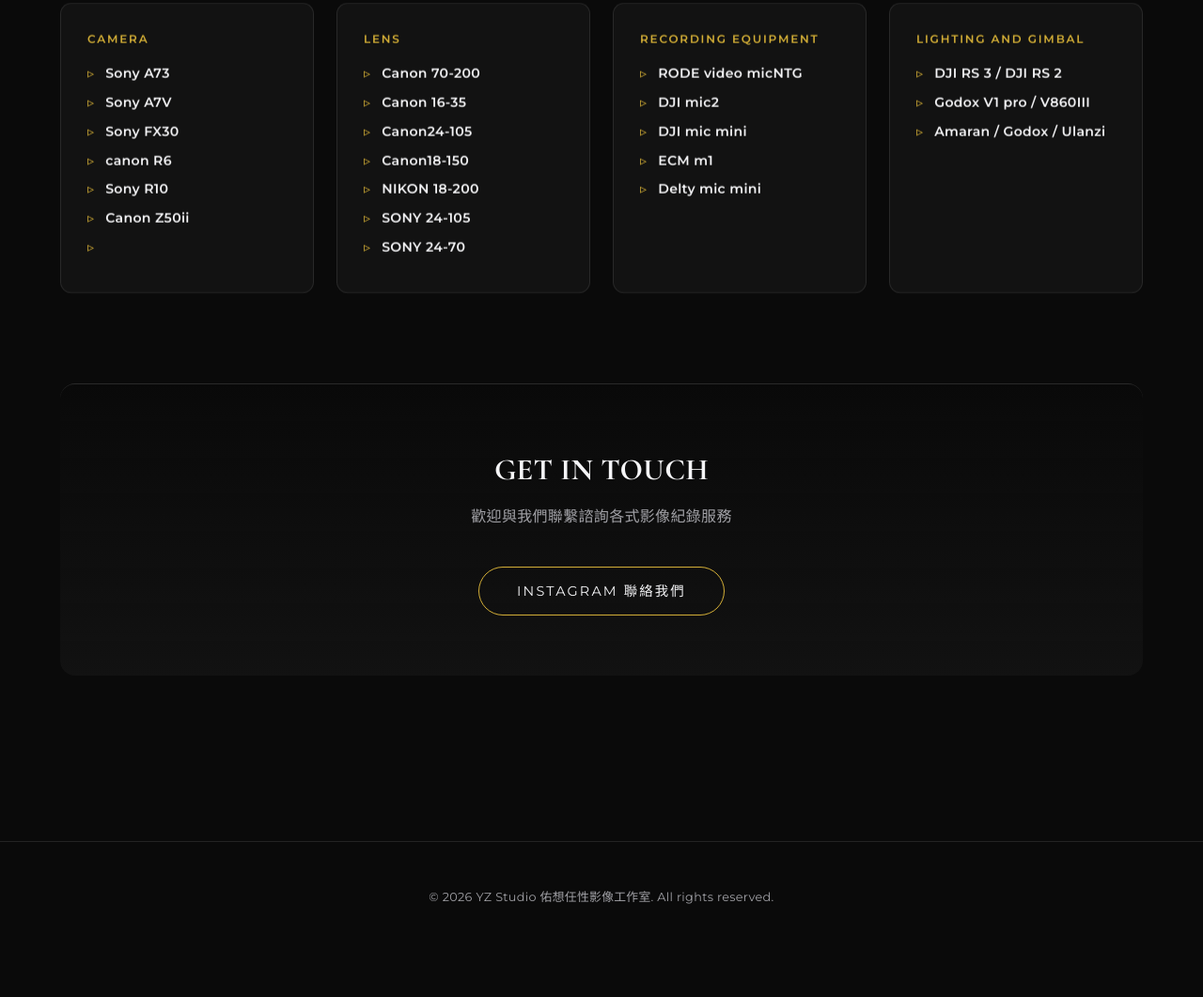
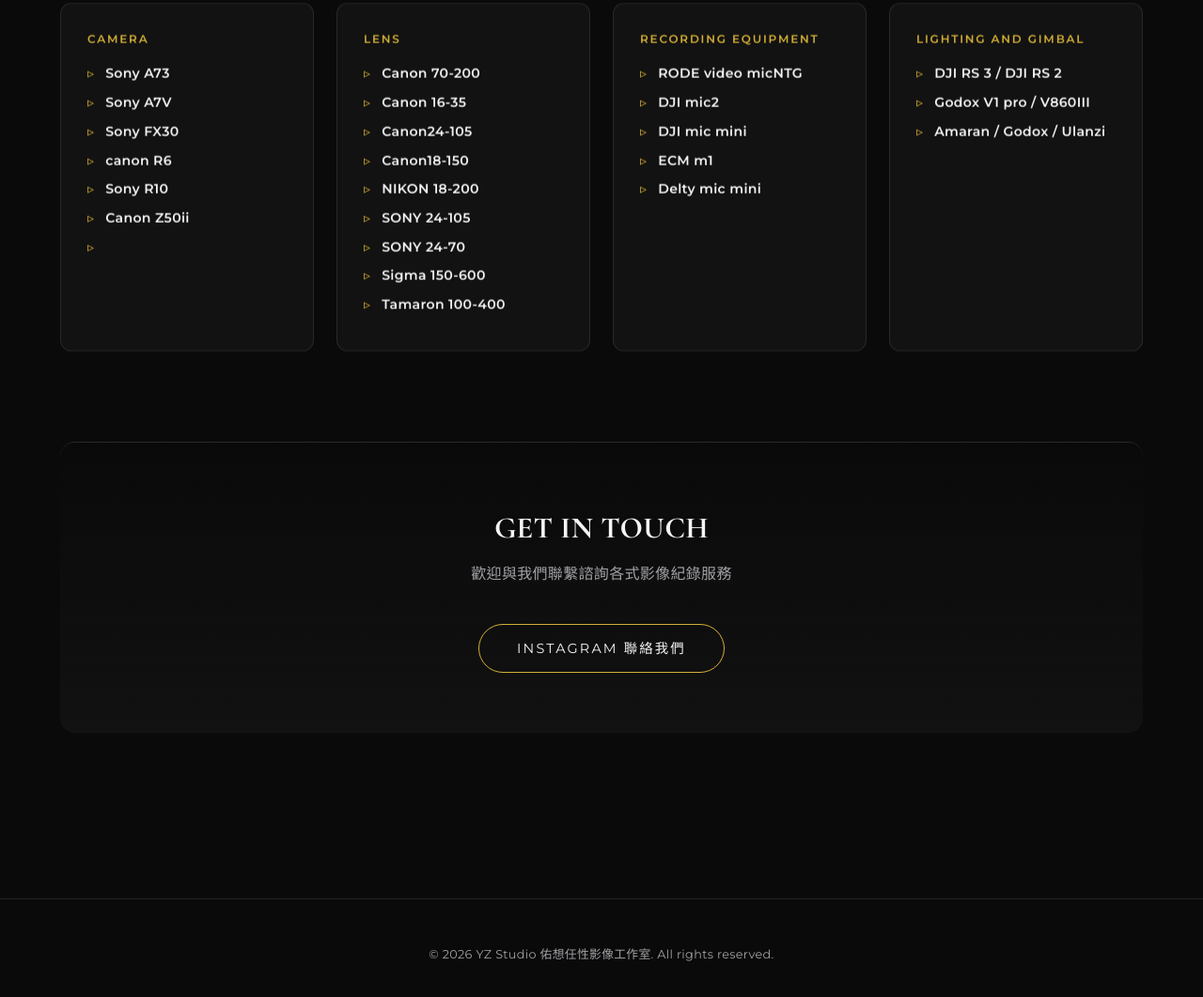
Before and after one commit to kennychen950605-hub/YZ_Studio, a plain HTML site: page index.html in a window 1280 px wide. Shown: the part 3339-4400 px from the top of the page at 94% size. Before the commit the page ends 4353 px from the top, so only its background shows below. Drawn offline with nearby package versions, Linux system fonts and the light colour scheme.

Commit message:
Update index.html

```diff
--- a/index.html
+++ b/index.html
@@ -490,6 +490,8 @@
             <li><strong>NIKON 18-200</strong></li>
             <li><strong>SONY 24-105</strong></li>
             <li><strong>SONY 24-70</strong></li>
+            <li><strong>Sigma 150-600</strong></li>
+            <li><strong>Tamaron 100-400</strong></li>
           </ul>
         </div>
 
```
